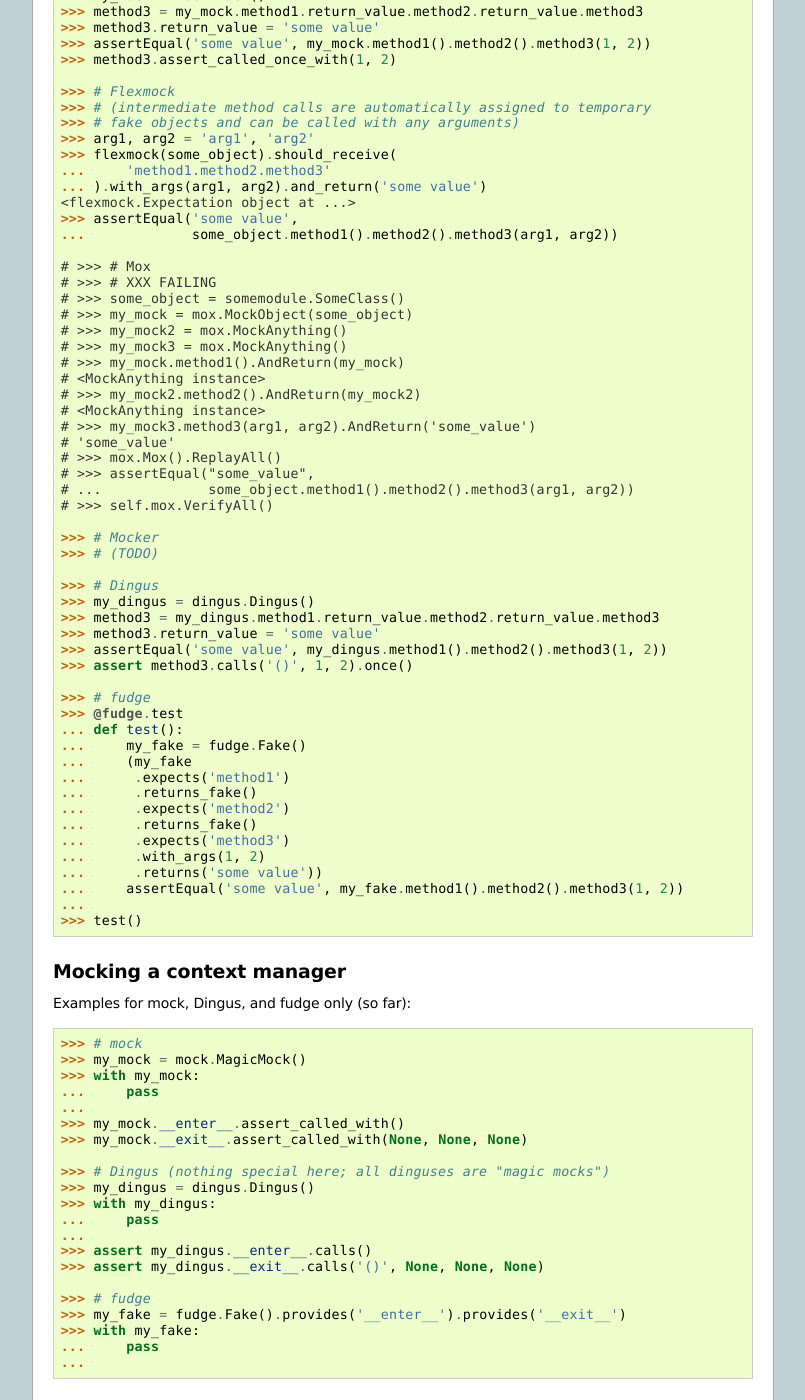
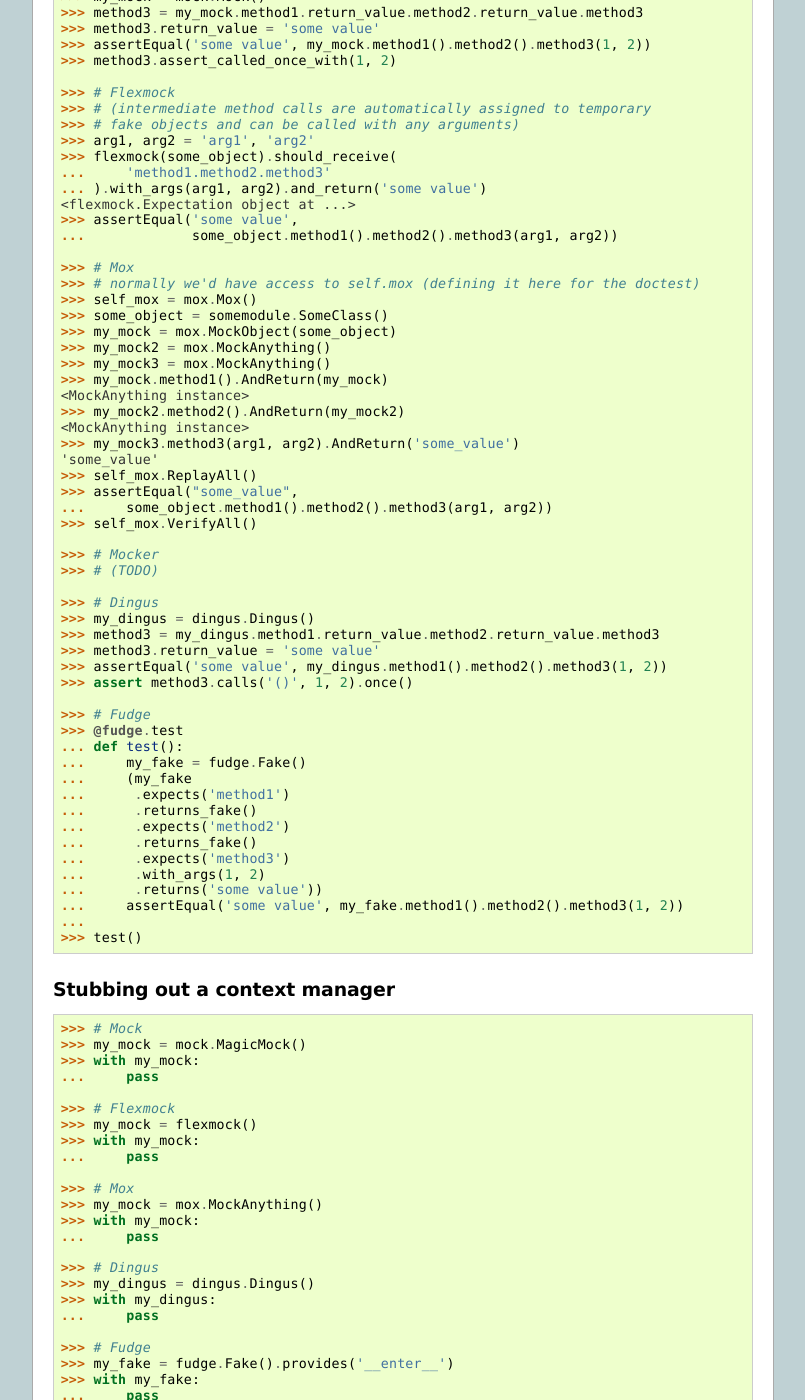
Before and after one commit to garybernhardt/python-mock-comparison, a Sphinx documentation site: the page built from docs/comparison.rst, in a window 1280 px wide and 1400 px high, scrolled down 6538 px. Shown: the whole window, without its empty margins (237-1042 px from the left). Built offline with Sphinx 7.4.7, drawn with Linux system fonts in a browser that asks for light colours; some of the changed text lies outside the part shown.

Commit message:
Adding flexmock and mox examples and doing some cosmetic cleanup in other places. Notably - removing some unnecessary comments from Mock and Dingus which actually apply to lots of the other libraries. Flexmock and Mox examples for builtin open don't work on doctest because of its broken execution environment, so there are a number of skipped lines to make doctest ignore the things that confuse it.
(Overall, I'm not really sure doctest is adding enough value to
compensate for all the clutter it's introducting....)

```diff
--- a/docs/comparison.rst
+++ b/docs/comparison.rst
@@ -62,8 +63,8 @@
     Many examples tasks here were originally created by Mox, which is a mocking
     *framework* rather than a *library* like mock or Dingus. Some tasks shown
     naturally exemplify tasks that frameworks are good at and not the ones they
-    make harder. In particular you can take a `Mock`, `MagicMock`, or Dingus
-    object and use it in any way you want with no up-front configuration.
+    make harder. In particular you can take a `Mock`, `MagicMock`, FlexMock
+    or Dingus object and use it in any way you want with no up-front configuration.
 
 =================
  The Comparisons
@@ -88,7 +85,7 @@
 
     >>> # Flexmock
     >>> some_object = flexmock(some_method=lambda: "calculated value",
-    ...                        some_attribute="value")
+    ...                          some_attribute="value")
     >>> assertEqual("calculated value", some_object.some_method())
     >>> assertEqual("value", some_object.some_attribute)
 
@@ -119,7 +117,7 @@
     >>> assertEqual("calculated value", my_dingus.some_method())
     >>> assertEqual("value", my_dingus.some_attribute)
 
-    >>> # fudge
+    >>> # Fudge
     >>> my_fake = (fudge.Fake()
     ...            .provides('some_method')
     ...            .returns("calculated value")
@@ -173,7 +167,7 @@
     >>> assertEqual("value", my_dingus.some_method())
     >>> assert my_dingus.some_method.calls().once()
 
-    >>> # fudge
+    >>> # Fudge
     >>> @fudge.test
     ... def test():
     ...     my_fake = (fudge.Fake()
@@ -190,14 +184,9 @@
 Creating partial mocks
 ~~~~~~~~~~~~~~~~~~~~~~
 
-.. testsetup:: creating_partial_mocks
-
-    from mocker import Mocker
-    mocker = Mocker()
-
 .. doctest:: creating_partial_mocks
 
-    >>> # mock
+    >>> # Mock
     >>> SomeObject.some_method = mock.Mock(return_value='value')
     >>> assertEqual("value", SomeObject.some_method())
 
@@ -228,7 +218,7 @@
     >>> SomeObject.some_method = dingus.Dingus(return_value="value")
     >>> assertEqual("value", SomeObject.some_method())
 
-    >>> # fudge
+    >>> # Fudge
     >>> fake = fudge.Fake().is_callable().returns("<fudge-value>")
     >>> with fudge.patched_context(SomeObject, 'some_method', fake):
     ...     s = SomeObject()
@@ -239,14 +229,9 @@
 Ensure calls are made in specific order
 ~~~~~~~~~~~~~~~~~~~~~~~~~~~~~~~~~~~~~~~
 
-.. testsetup:: calls_in_specific_order
-
-    from mocker import Mocker
-    mocker = Mocker()
-
 .. doctest:: calls_in_specific_order
 
-    >>> # mock
+    >>> # Mock
     >>> my_mock = mock.Mock(spec=SomeObject)
     >>> my_mock.method1()
     <mock.Mock object at 0x...>
@@ -298,7 +284,7 @@
     <Dingus ...>
     >>> assertEqual(['method1', 'method2'], [call.name for call in my_dingus.calls])
 
-    >>> # fudge
+    >>> # Fudge
     >>> @fudge.test
     ... def test():
     ...     my_fake = (fudge.Fake()
@@ -356,7 +338,7 @@
     >>> my_dingus.some_method = dingus.exception_raiser(SomeException)
     >>> assertRaises(SomeException, my_dingus.some_method)
 
-    >>> # fudge
+    >>> # Fudge
     >>> my_fake = (fudge.Fake()
     ...            .is_callable()
     ...            .raises(SomeException("message")))
@@ -372,24 +354,26 @@
 
 .. doctest::
 
-    >>> # mock
+    >>> # Mock
     >>> with mock.patch('somemodule.SomeClass') as MockClass:
     ...     MockClass.return_value = some_other_object
     ...     assertEqual(some_other_object, somemodule.SomeClass())
     ...
 
     >>> # Flexmock
-    >>> flexmock(somemodule.SomeClass, new_instances=some_other_object)
-    <flexmock.UnittestFlexMock object at ...>
+    >>> flexmock(somemodule.SomeClass).new_instances(some_other_object)
+    <flexmock.Expectation object at ...>
     >>> assertEqual(some_other_object, somemodule.SomeClass())
 
-    # >>> # Mox
-    # >>> # XXX FAILING
-    # >>> # (you will probably have mox.Mox() available as self.mox in a real test)
-    # >>> mox.Mox().StubOutWithMock(somemodule, 'SomeClass', use_mock_anything=True)
-    # >>> somemodule.SomeClass().AndReturn(some_other_object)
-    # >>> mox.ReplayAll()
-    # >>> assertEqual(some_other_object, somemodule.SomeClass())
+    >>> # Mox
+    >>> # normally we'd have access to self.mox (defining it here for the doctest)
+    >>> self_mox = mox.Mox()
+    >>> my_mock = self_mox.StubOutWithMock(somemodule, 'SomeClass', use_mock_anything=True)
+    >>> somemodule.SomeClass().AndReturn(some_other_object)
+    <somemodule.SomeClass object at ...>
+    >>> self_mox.ReplayAll()
+    >>> assertEqual(some_other_object, somemodule.SomeClass())
+    >>> self_mox.VerifyAll()
 
     >>> # Mocker
     >>> # (TODO)
@@ -399,7 +383,7 @@
     >>> with dingus.patch('somemodule.SomeClass', MockClass):
     ...     assertEqual(some_other_object, somemodule.SomeClass())
 
-    >>> # fudge
+    >>> # Fudge
     >>> @fudge.patch('somemodule.SomeClass')
     ... def test(FakeClass):
     ...     FakeClass.is_callable().returns(some_other_object)
@@ -411,16 +395,9 @@
 Call the same method multiple times
 ~~~~~~~~~~~~~~~~~~~~~~~~~~~~~~~~~~~
 
-.. note::
-
-    You don't need to do *any* configuration to call `mock.Mock()` methods
-    multiple times. Attributes like `call_count`, `call_args_list` and
-    `method_calls` provide various different ways of making assertions about
-    how the mock was used.
-
 .. doctest::
 
-    >>> # mock
+    >>> # Mock
     >>> my_mock = mock.Mock()
     >>> my_mock.some_method()
     <mock.Mock object at 0x...>
@@ -457,7 +434,7 @@
     <Dingus ...>
     >>> assert len(my_dingus.calls('some_method')) == 2
 
-    >>> # fudge
+    >>> # Fudge
     >>> @fudge.test
     ... def test():
     ...     my_fake = fudge.Fake().expects('some_method').times_called(2)
@@ -474,7 +451,7 @@
 
 .. doctest::
 
-    >>> # mock
+    >>> # Mock
     >>> my_mock = mock.Mock()
     >>> method3 = my_mock.method1.return_value.method2.return_value.method3
     >>> method3.return_value = 'some value'
@@ -492,22 +469,23 @@
     >>> assertEqual('some value',
     ...             some_object.method1().method2().method3(arg1, arg2))
 
-    # >>> # Mox
-    # >>> # XXX FAILING
-    # >>> some_object = somemodule.SomeClass()
-    # >>> my_mock = mox.MockObject(some_object)
-    # >>> my_mock2 = mox.MockAnything()
-    # >>> my_mock3 = mox.MockAnything()
-    # >>> my_mock.method1().AndReturn(my_mock)
-    # <MockAnything instance>
-    # >>> my_mock2.method2().AndReturn(my_mock2)
-    # <MockAnything instance>
-    # >>> my_mock3.method3(arg1, arg2).AndReturn('some_value')
-    # 'some_value'
-    # >>> mox.Mox().ReplayAll()
-    # >>> assertEqual("some_value",
-    # ...             some_object.method1().method2().method3(arg1, arg2))
-    # >>> self.mox.VerifyAll()
+    >>> # Mox
+    >>> # normally we'd have access to self.mox (defining it here for the doctest)
+    >>> self_mox = mox.Mox()
+    >>> some_object = somemodule.SomeClass()
+    >>> my_mock = mox.MockObject(some_object)
+    >>> my_mock2 = mox.MockAnything()
+    >>> my_mock3 = mox.MockAnything()
+    >>> my_mock.method1().AndReturn(my_mock)                     #doctest: +SKIP
+    <MockAnything instance>
+    >>> my_mock2.method2().AndReturn(my_mock2)
+    <MockAnything instance>
+    >>> my_mock3.method3(arg1, arg2).AndReturn('some_value')
+    'some_value'
+    >>> self_mox.ReplayAll()
+    >>> assertEqual("some_value",
+    ...     some_object.method1().method2().method3(arg1, arg2)) #doctest: +SKIP
+    >>> self_mox.VerifyAll()
 
     >>> # Mocker
     >>> # (TODO)
@@ -519,7 +497,7 @@
     >>> assertEqual('some value', my_dingus.method1().method2().method3(1, 2))
     >>> assert method3.calls('()', 1, 2).once()
 
-    >>> # fudge
+    >>> # Fudge
     >>> @fudge.test
     ... def test():
     ...     my_fake = fudge.Fake()
@@ -536,31 +514,33 @@
     >>> test()
 
 
-Mocking a context manager
-~~~~~~~~~~~~~~~~~~~~~~~~~
-
-Examples for mock, Dingus, and fudge only (so far):
+Stubbing out a context manager
+~~~~~~~~~~~~~~~~~~~~~~~~~~~~~~
 
 .. doctest::
 
-    >>> # mock
+    >>> # Mock
     >>> my_mock = mock.MagicMock()
     >>> with my_mock:
     ...     pass
-    ...
-    >>> my_mock.__enter__.assert_called_with()
-    >>> my_mock.__exit__.assert_called_with(None, None, None)
 
-    >>> # Dingus (nothing special here; all dinguses are "magic mocks")
+    >>> # Flexmock
+    >>> my_mock = flexmock()
+    >>> with my_mock:
+    ...     pass
+
+    >>> # Mox
+    >>> my_mock = mox.MockAnything()
+    >>> with my_mock:
+    ...     pass
+
+    >>> # Dingus
     >>> my_dingus = dingus.Dingus()
     >>> with my_dingus:
     ...     pass
-    ...
-    >>> assert my_dingus.__enter__.calls()
-    >>> assert my_dingus.__exit__.calls('()', None, None, None)
 
-    >>> # fudge
-    >>> my_fake = fudge.Fake().provides('__enter__').provides('__exit__')
+    >>> # Fudge
+    >>> my_fake = fudge.Fake().provides('__enter__')
     >>> with my_fake:
     ...     pass
     ...
@@ -569,47 +549,58 @@
 Mocking the builtin open used as a context manager
 ~~~~~~~~~~~~~~~~~~~~~~~~~~~~~~~~~~~~~~~~~~~~~~~~~~
 
-Examples for mock, Dingus, and fudge only (so far):
-
 .. doctest::
 
-    >>> # mock
+    >>> # Mock
     >>> my_mock = mock.MagicMock()
     >>> with mock.patch('__builtin__.open', my_mock):
     ...     manager = my_mock.return_value.__enter__.return_value
     ...     manager.read.return_value = 'some data'
     ...     with open('foo') as h:
-    ...         data = h.read()
-    ...
-    >>> data
-    'some data'
+    ...         assertEqual('some data', h.read())
     >>> my_mock.assert_called_once_with('foo')
 
-    >>> # mock (alternate)
+    >>> # Mock (alternate)
     >>> with mock.patch('__builtin__.open') as my_mock:
     ...     my_mock.return_value.__enter__ = lambda s: s
     ...     my_mock.return_value.__exit__ = mock.Mock()
     ...     my_mock.return_value.read.return_value = 'some data'
     ...     with open('foo') as h:
-    ...         data = h.read()
-    ...
-    >>> data
-    'some data'
+    ...         assertEqual('some data', h.read())
     >>> my_mock.assert_called_once_with('foo')
 
-    >>> # Dingus
+    >>> # Flexmock
+    >>> flexmock(__builtins__).should_receive('open').once.with_args('foo').and_return(
+    ...     flexmock(read=lambda: 'some data')
+    ... )                                                        #doctest: +SKIP
+    >>> with open('foo') as f:
+    ...    assertEqual('some data', f.read())                    #doctest: +SKIP
+
+    >>> # Mox
+    >>> self_mox = mox.Mox()
+    >>> mock_file = mox.MockAnything()
+    >>> mock_file.read().AndReturn('some data')
+    'some data'
+    >>> self_mox.StubOutWithMock(__builtins__, 'open')           #doctest: +SKIP
+    >>> __builtins__.open('foo').AndReturn(mock_file)            #doctest: +SKIP
+    >>> self_mox.ReplayAll()
+    >>> with mock_file:
+    ...      assertEqual('some data', mock_file.read())
+    >>> self_mox.VerifyAll()
+
+    >>> Dingus
     >>> my_dingus = dingus.Dingus()
     >>> with dingus.patch('__builtin__.open', my_dingus):
     ...     file_ = open.return_value.__enter__.return_value
     ...     file_.read.return_value = 'some data'
     ...     with open('foo') as h:
-    ...         data = f.read()
+    ...         assertEqual('some data', h.read())
     ...
-    >>> data
-    'some data'
     >>> assert my_dingus.calls('()', 'foo').once()
 
-    >>> # fudge
+    >>> # Fudge
+    >>> # (This example doesn't ensure the open() is made exactly
+    >>> #  once like the others above)
     >>> from contextlib import contextmanager
     >>> from StringIO import StringIO
     >>> @contextmanager
```
Also changed, not shown: other parts of docs/comparison.rst (+10 -19 lines).
